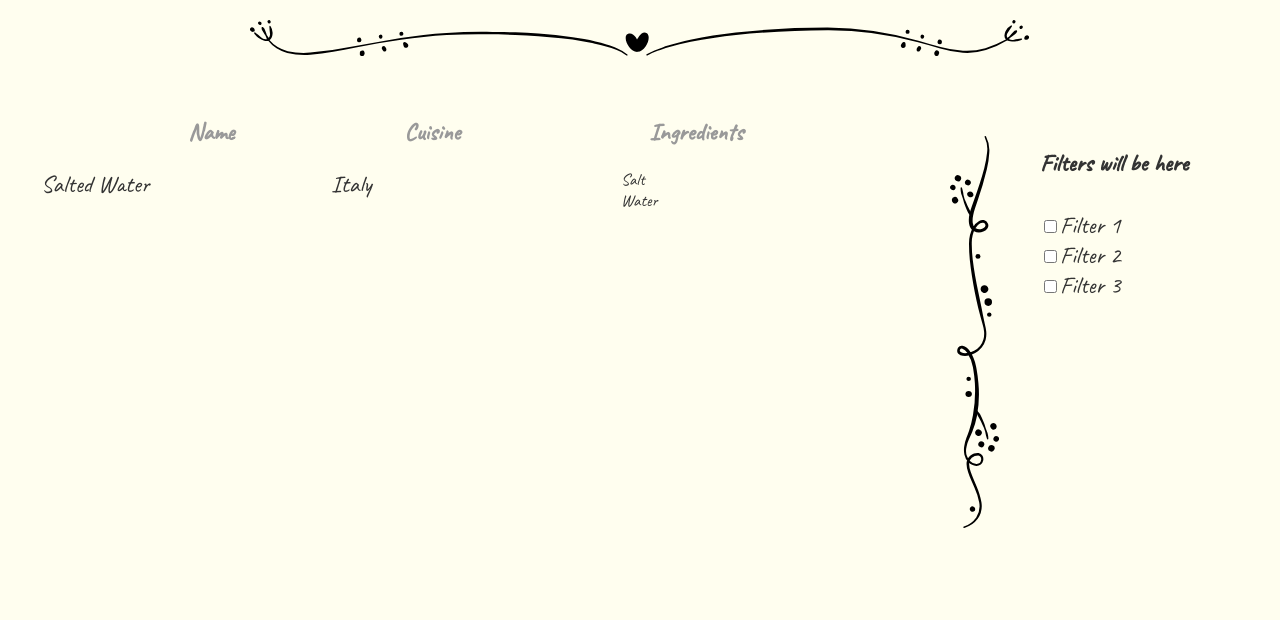
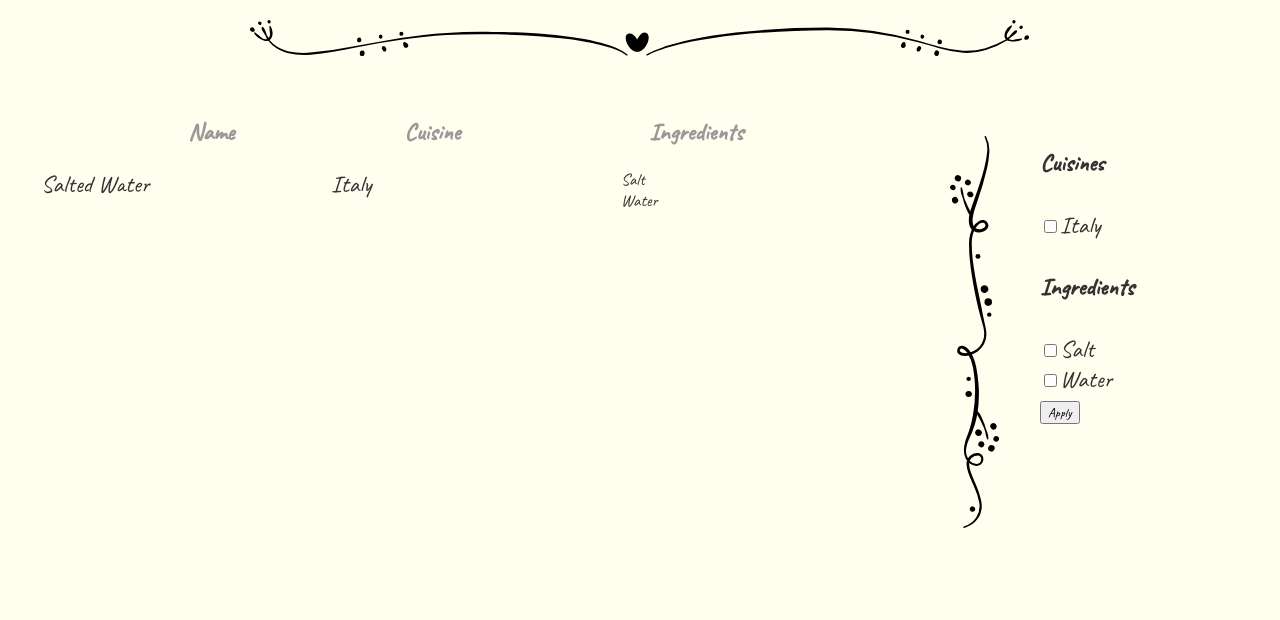
Before and after one commit to rodionme/book-of-recipes, a Django app: page / in a window 1280 px wide. Shown: the part 139-759 px from the top of the page. Run offline with Django 3.2, Linux system fonts and the light colour scheme; data comes from the database, SQL or seed files in the repository.

Commit message:
Update block of filters with real data

```diff
--- a/main/recipes/templates/recipes/recipes.html
+++ b/main/recipes/templates/recipes/recipes.html
@@ -63,13 +63,26 @@
     <div class="divider divider-1"></div>
 
     <aside class="filters">
-      <h4>Filters will be here</h4>
+      <form action="" method="get">
+        <h4>Cuisines</h4>
 
-      <ul class="filter-list">
-        <li><label><input type="checkbox" name=""><span>Filter 1</span></label></li>
-        <li><label><input type="checkbox" name=""><span>Filter 2</span></label></li>
-        <li><label><input type="checkbox" name=""><span>Filter 3</span></label></li>
-      </ul>
+        <ul class="filter-list">
+          {% for cuisine in cuisines %}
+            <li><label><input type="checkbox" name="cuisine[]" value="{{ cuisine.id }}"><span>{{ cuisine.name }}</span></label></li>
+          {% endfor %}
+        </ul>
+
+
+        <h4>Ingredients</h4>
+
+        <ul class="filter-list">
+          {% for ingredient in ingredients %}
+            <li><label><input type="checkbox" name="ingredient[]" value="{{ ingredient.id }}"><span>{{ ingredient.name }}</span></label></li>
+          {% endfor %}
+        </ul>
+
+        <button type="submit">Apply</button>
+      </form>
     </aside>
   </section>
 {% endblock %}
--- a/main/recipes/views.py
+++ b/main/recipes/views.py
@@ -14,6 +14,13 @@ class RecipesView(generic.ListView):
 
     def get_queryset(self):
         return Recipe.objects.all()
+
+    def get_context_data(self, *, object_list=None, **kwargs):
+        context = super().get_context_data(**kwargs)
+        context['ingredients'] = Ingredient.objects.all()
+        context['cuisines'] = Cuisine.objects.all()
+
+        return context
 
 
 class RecipeView(generic.DetailView):
```
